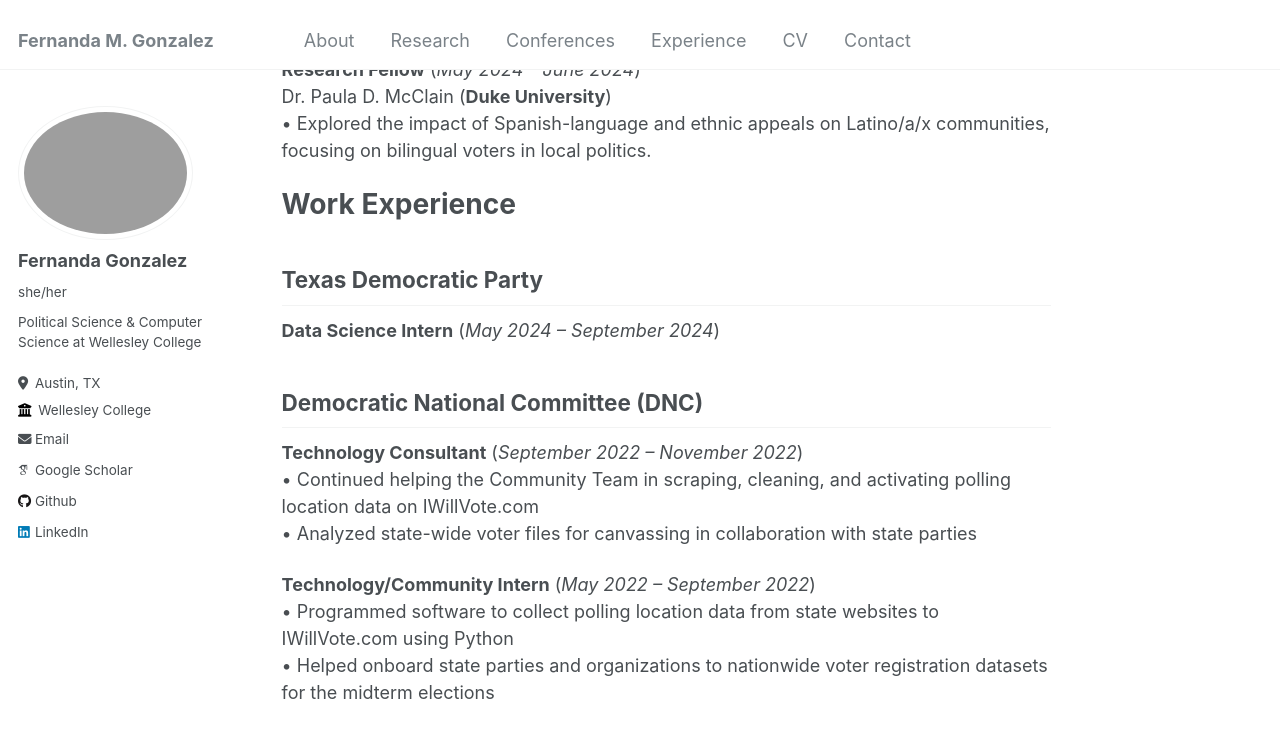
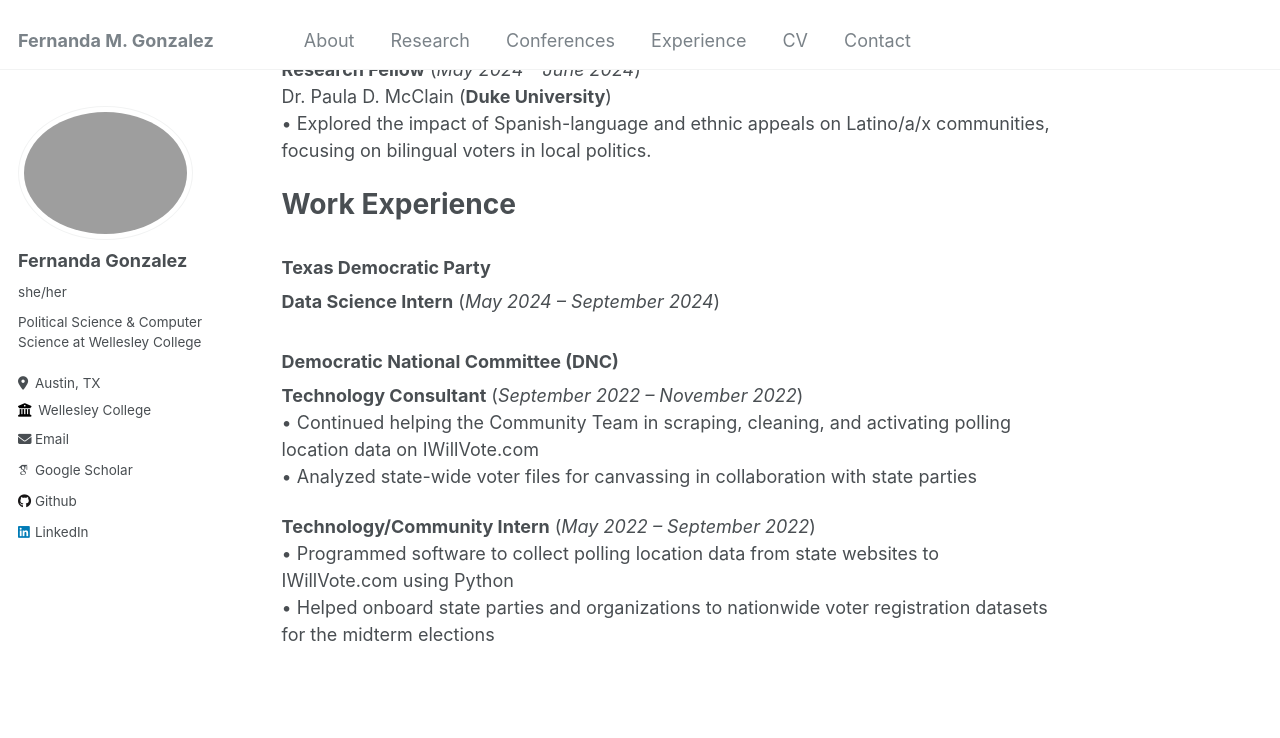
Before and after one commit to fernandamayela/fernandamayela.github.io, a Jekyll site: the page built from _pages/experience.md, in a window 1280 px wide and 900 px high, scrolled down 553 px. Shown: the top 738 px of the window. Built offline with Jekyll 4.4.1, drawn with Linux system fonts in a browser that asks for light colours; some web fonts are replaced.

```diff
--- a/_pages/experience.md
+++ b/_pages/experience.md
@@ -18,10 +18,10 @@ Dr. Paula D. McClain (**Duke University**)<br>
 
 Work Experience
 ===
-## Texas Democratic Party
+### Texas Democratic Party
 **Data Science Intern** (*May 2024 – September 2024*)
 
-## Democratic National Committee (DNC)
+### Democratic National Committee (DNC)
 **Technology Consultant** (*September 2022 – November 2022*)<br>
 • Continued helping the Community Team in scraping, cleaning, and activating polling location data on IWillVote.com<br>
 • Analyzed state-wide voter files for canvassing in collaboration with state parties<br>
```
